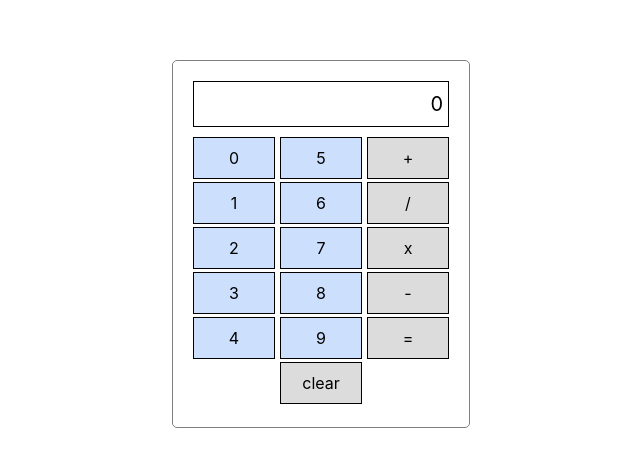
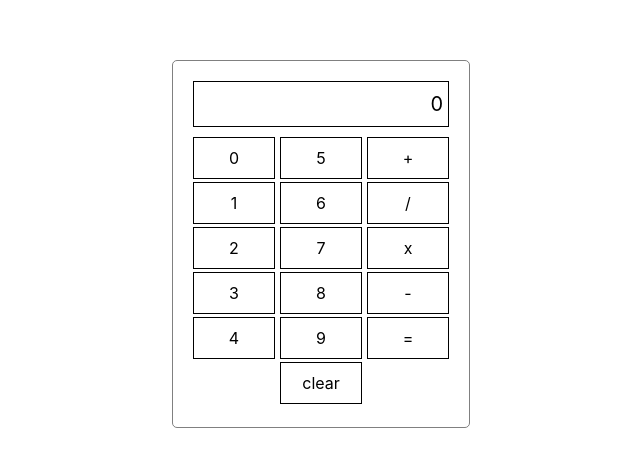
Before and after one commit to prof-tejera/homework-4-pgmartin11, a React (Create React App) app: page / in a window 1280 px wide. Shown: the part 156-622 px from the top of the page, without its empty margins (319-959 px from the left). Built offline with nearby package versions, Linux system fonts and the light colour scheme.

Commit message:
removed component targeted CSS

```diff
--- a/src/index.css
+++ b/src/index.css
@@ -11,17 +11,3 @@ code {
   font-family: source-code-pro, Menlo, Monaco, Consolas, 'Courier New',
     monospace;
 }
-
-.button {
-  background-color: #ccdffc;
-}
-.button:active {
-  background-color: #91bdff;
-}
-
-.operation {
-  background-color: #dcdcdc;
-}
-.operation:active {
-  background-color: #9d9fa1;
-}
```
